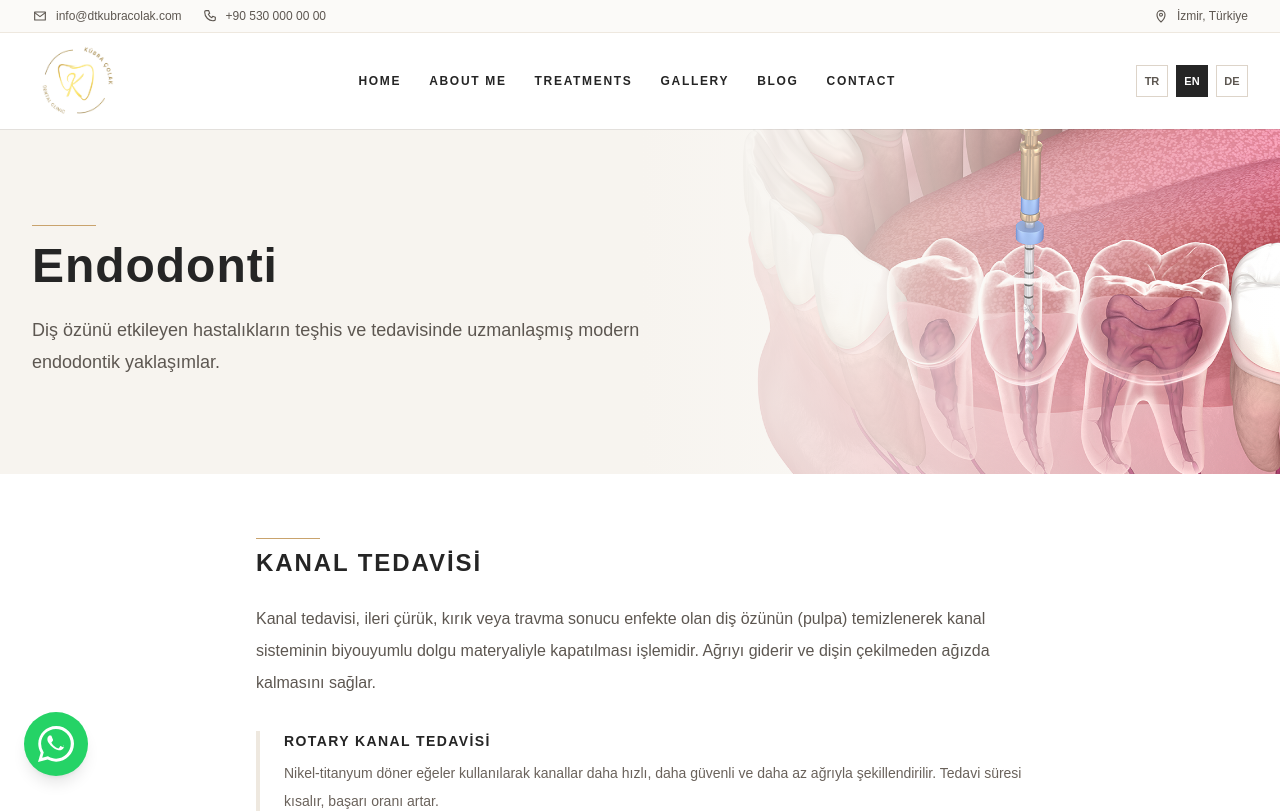
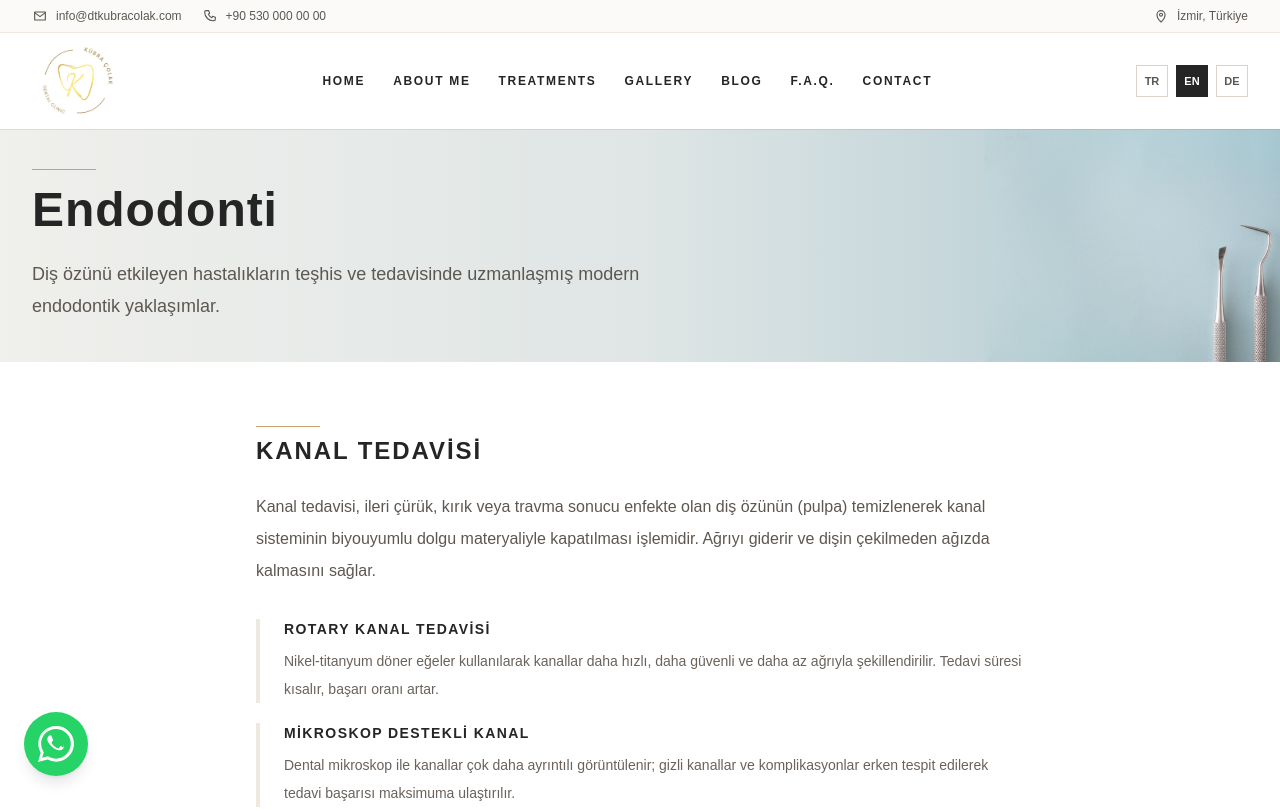
Before and after one commit to zirkonhip-ozerdem/dtkubracolak, a Next.js app: page /en/tedaviler/endodonti in a window 1280 px wide. Shown: the top 811 px of the page. Built offline with nearby package versions, Linux system fonts and the light colour scheme.

Commit message:
15 haziran toplantı sonrası

```diff
--- a/components/layout/SiteHeader.tsx
+++ b/components/layout/SiteHeader.tsx
@@ -27,6 +27,7 @@ export function SiteHeader({ lang, dictionary }: SiteHeaderProps) {
     { href: routeMap.about, label: nav.about },
     { href: routeMap.gallery, label: nav.gallery },
     { href: routeMap.blog, label: nav.blog },
+    { href: routeMap.faq, label: nav.faq },
     { href: routeMap.contact, label: nav.contact },
   ];
 
--- a/components/shared/PageHero.tsx
+++ b/components/shared/PageHero.tsx
@@ -6,21 +6,23 @@ type PageHeroProps = {
   image?: string;
 };
 
-export function PageHero({ title, lead, image = "/images/site/clinic-room.png" }: PageHeroProps) {
+const sectionHeadingImage = "/images/dtkubrasectionheading1.png";
+
+export function PageHero({ title, lead }: PageHeroProps) {
   return (
     <section className="relative overflow-hidden bg-[#f7f4ef]">
-      <div className="absolute inset-y-0 right-0 hidden w-1/2 lg:block">
+      <div className="absolute inset-0">
         <Image
-          src={image}
+          src={sectionHeadingImage}
           alt=""
           fill
           priority
-          sizes="50vw"
-          className="object-cover"
+          sizes="100vw"
+          className="object-cover object-center"
         />
-        <div className="absolute inset-0 bg-gradient-to-r from-[#f7f4ef] via-[#f7f4ef]/55 to-transparent" />
+        <div className="absolute inset-0 bg-gradient-to-r from-[#f7f4ef]/92 via-[#f7f4ef]/74 to-[#f7f4ef]/18" />
       </div>
-      <div className="relative mx-auto max-w-7xl px-6 py-20 sm:py-24 lg:px-8">
+      <div className="relative mx-auto max-w-7xl px-6 py-20 sm:py-10 lg:px-8">
         <div className="max-w-2xl">
           <p className="mb-4 h-px w-16 bg-[#c9a36d]" />
           <h1 className="text-4xl font-semibold tracking-[0.02em] text-[#252525] sm:text-5xl">
```
Also changed, not shown: public/images/dtkubrasectionheading1.png (added).
